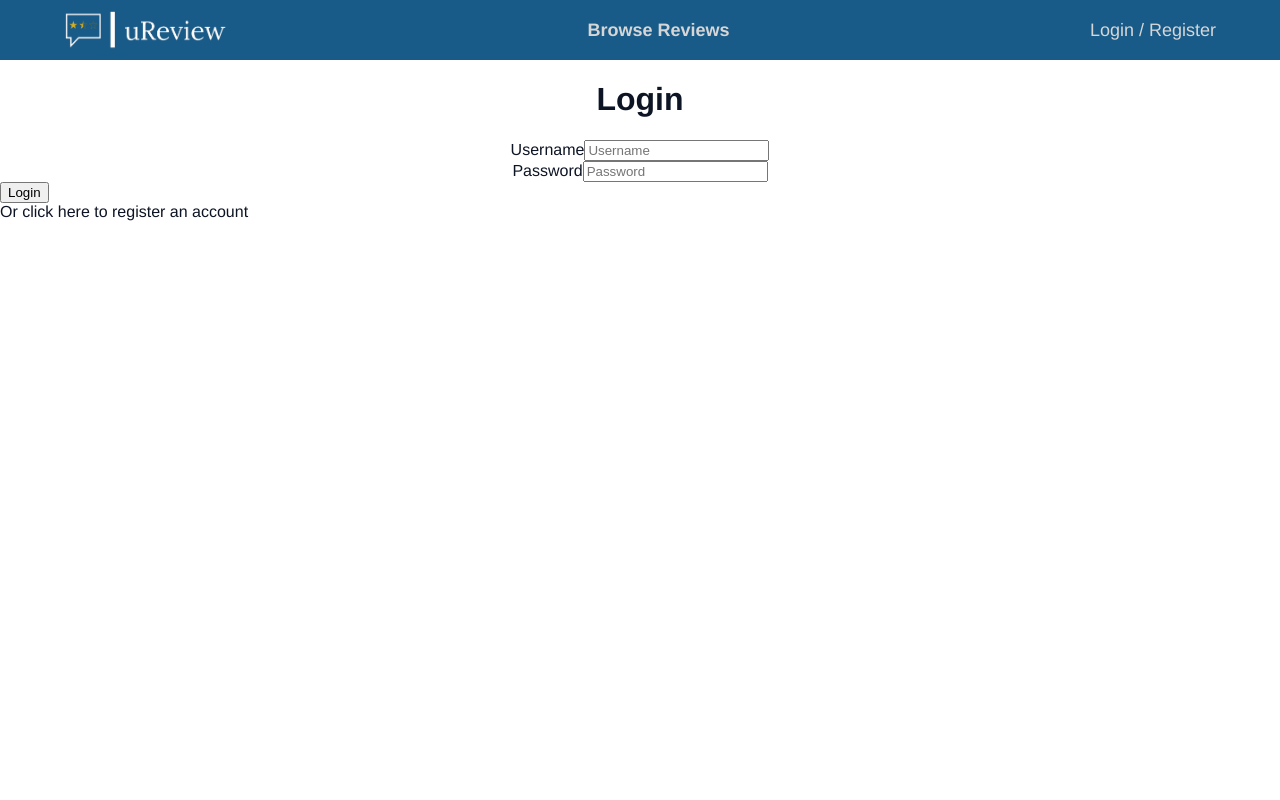
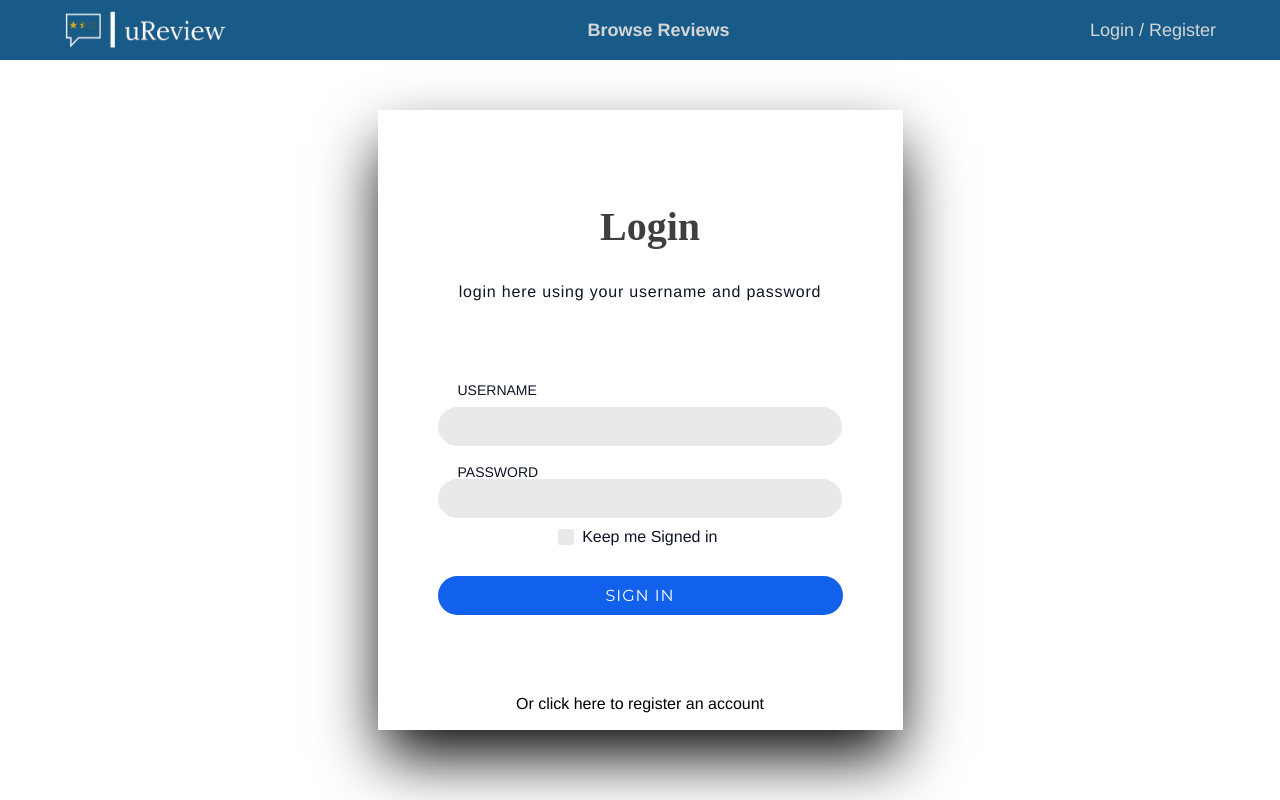
Before and after one commit to tvu254/Se7en_Reviews, a Vue app in the folder website_project/: page /login in a window 1280 px wide. Built offline with nearby package versions, Linux system fonts and the light colour scheme.

Commit message:
Small changes, login fixed w/ css
just updating my files so other peole can work on it. When 0 reviews, "nothing yet" displays correctly. Added artist, songname, and album to the reviews

```diff
--- a/website_project/src/views/Home.vue
+++ b/website_project/src/views/Home.vue
@@ -1,7 +1,9 @@
 <template>
   <div class="home">
     <h1><strong>Welcome to uReview!</strong></h1>
-    <h2> This is the uReview alpha version. Feel free to explore features such as login, browse, and post! We are going to implement future features such as comments, ratings, search, and more. Thank you for visiting! Do not mind these usernames below this message as they will soon be featured reviews.
+    <h2> This is the uReview alpha version. Feel free to explore features such as login, browse, and post! We are going to implement future features such as
+         comments, ratings, search, and more. Thank you for visiting! We will soon be adding artists, songnames, and albums to reviews, as well as the
+         ability to edit and delete reviews
     </h2>
     <br>
     <div class="userList">
--- a/website_project/src/views/Login.vue
+++ b/website_project/src/views/Login.vue
@@ -1,27 +1,28 @@
 <template>
+<form>
+  <div class="con">
+    <link href='https://fonts.googleapis.com/css?family=Montserrat' rel='stylesheet' type='text/css'>
+    <div class="login">
+      <header>
+        <h2>Login</h2>
+        <p>login here using your username and password</p>
+      </header>
       <form @submit.prevent="handleSubmit">
-  <div class="login">
-    <h1><strong>Login</strong></h1>
-
-    <div class="formText">
-      <label>Username</label>
-      <input type="text" class="formBox" v-model="state.username" placeholder="Username"/>
-      <br>
-      <label>Password</label>
-      <input type="password" class="formBox" v-model="state.password" placeholder="Password"/>
+        <input type="text" class="text" v-model="state.username" name="username">
+        <span>username</span>
+        <input type="password" class="text" v-model="state.password" name="password">
+        <span>password</span>
+        <input type="checkbox" id="checkbox-1-1" class="custom-checkbox" />
+        <label for="checkbox-1-1">Keep me Signed in</label>
+        <button class="signin">Sign In</button>
+        <div class="invalid" v-if="state.invalid">Invalid username or password</div>
+        <div class = 'registerLink'>
+          <router-link to="/register">
+            <a href="#">Or click here to register an account</a>   <!-- can use the - Don't have an account? Register - but needs to be underlined or highlighted or something so using this for now -->
+          </router-link>
         </div>
-
-    <div class="invalid" v-if="state.invalid">
-      Invalid username or password
+      </form>
     </div>
-  </div>
-
-  <div class = 'registerLink'>
-   <button class="loginButton">Login</button>
-   <br>
-    <router-link to="/register">
-      Or click here to register an account
-    </router-link>
   </div>
 </form>
 </template>
@@ -48,6 +49,7 @@ export default {
         username: state.username,
         password: state.password
         };
+        console.log(data)
 
         await fetch('http://localhost:5000/login', {
           method: 'POST',
@@ -58,10 +60,10 @@ export default {
         })
         .then((response) => response.json())
         .then(function (data) {
-          console.log(data)
-          if (data == "Invalid entry") {
+          console.log(typeof(data))
+          if (typeof(data) == "string") {
             console.log("invalid username or password");
-            state.invalid = true
+            state.invalid = true    // somehow doesnt actually update the state??? should work otherwise though I think
           }
           else
             console.log(data);
@@ -91,19 +93,183 @@ export default {
 
 <style lang="scss" scoped>
 
+body,
+.signin {
+  background-color: black;
+  font-family: 'Montserrat', sans-serif;
+  color: #fff;
+  font-size: 14px;
+  letter-spacing: 1px;
+}
+
 .login {
-    text-align: center;
+  position: relative;
+  height: 500px;
+  width: 405px;
+  margin: auto;
+  padding: 60px 60px;
+  background: white;
+  //background-image: linear-gradient(-225deg, #E3FDF5 50%, #FFE6FA 50%);
+  background-size: cover;
+  box-shadow: 0px 30px 60px -5px #000;
+}
 
-    .loginButton {
+form {
+  padding-top: 50px;
+}
+
+header {
+  margin: 2% auto 10% auto;
   text-align: center;
 }
 
-    .registerLink {
-      text-align: center;
+h2 {
+    font-family: 'Playfair Display', serif;
+    //padding-left: 12px;
+    font-size: 250%;
+    color: #3e403f;
+    //text-transform: uppercase;
+    //padding-bottom: 5px;
+    //letter-spacing: 2px;
+    //display: inline-block;
+    //font-weight: 100;
 }
+
+p {
+  letter-spacing: 0.05em;
+}
+
+
+span {
+  text-transform: uppercase;
+  font-size: 14px;
+ // opacity: 0.4;
+  display: inline-block;
+  position: relative;
+  top: -65px;
+  transition: all 0.5s ease-in-out;
+}
+
+.text {
+  border: none;
+  width: 89%;
+  padding: 10px 20px;
+  display: block;
+  height: 15px;
+  border-radius: 20px;
+  background: rgba(lightgrey, .5);
+  border: 2px solid rgba(255, 255, 255, 0);
+  overflow: hidden;
+  margin-top: 15px;
+  transition: all 0.5s ease-in-out;
+}
+
+.text:focus {
+  outline: 0;
+  border: 2px solid rgba(grey, .9);
+  border-radius: 20px;
+  background: rgba(lightgrey, .2);
+}
+
+.text:focus + span {
+  opacity: 0.6;
+}
+
+input[type="text"],
+input[type="password"] {
+  font-family: 'Montserrat', sans-serif;
+  color: black;
+}
+
+
+
+input {
+  display: inline-block;
+  padding-top: 20px;
+  font-size: 14px;
+}
+
+h2,
+span,
+.custom-checkbox {
+  margin-left: 20px;
+}
+
+.custom-checkbox {
+  -webkit-appearance: none;
+  background-color: rgba(lightgrey, .5);
+  padding: 8px;
+  border-radius: 2px;
+  display: inline-block;
+  position: relative;
+  top: 6px;
+}
+
+.custom-checkbox:checked {
+  background-color: rgba(17, 97, 237, 1);
+}
+
+.custom-checkbox:checked:after {
+  content: '\2714';
+  font-size: 10px;
+  position: absolute;
+  top: 1px;
+  left: 4px;
+  color: #fff;
+}
+
+.custom-checkbox:focus {
+  outline: none;
+}
+
+label {
+  display: inline-block;
+  padding-top: 10px;
+  padding-left: 5px;
+}
+
+.signin {
+  background-color: #1161ed;
+  color: white;
+  width: 100%;
+  padding: 10px 20px;
+  display: block;
+  height: 39px;
+  border-radius: 20px;
+  margin-top: 30px;
+  transition: all 0.5s ease-in-out;
+  border: none;
+  text-transform: uppercase;
+  font-size: 16px;
+}
+
+.signin:hover {
+  background: #4082f5;
+  box-shadow: 0px 4px 35px -5px #4082f5;
+  cursor: pointer;
+}
+
+.signin:focus {
+  outline: none;
+}
+
 .invalid {
   color: rgb(184, 0, 0)
 }
+
+hr {
+  border: 1px solid rgba(255, 255, 255, 0.1);
+  top: 85px;
+  position: relative;
+}
+
+a {
+  text-align: center;
+  display: block;
+  top: 40px;
+  position: relative;
+  text-decoration: none;
+  color: black;
 }
 
 </style>
--- a/website_project/src/views/Post.vue
+++ b/website_project/src/views/Post.vue
@@ -5,8 +5,10 @@
     </div>
     <div class = "userReviewsWrapper">
         <div class = "reviewName">
-            @{{userNew.Item.UserID}}'s Reviews:
+            {{ userNew.Item.UserID }}'s Reviews:
         </div>
+
+        <div v-if="userNew.Item.reviews == []">
           <ReviewItem
               v-for="review in userNew.Item.reviews"
               :key = "review.id"
@@ -14,6 +16,8 @@
               :review = "review"
               @favorite = "toggleFavorite"
           />
+        </div>
+        <div v-else> Nothing yet :)</div>
     </div>
         <div class = "followButton">
             <button v-on:click="followUser">
--- a/website_project/src/views/Register.vue
+++ b/website_project/src/views/Register.vue
@@ -13,11 +13,11 @@
         <br>
 
       <label>Last Name</label>
-      <input type="password" class="formBox" v-model="state.lastName" placeholder="Last Name"/>
+      <input type="text" class="formBox" v-model="state.lastName" placeholder="Last Name"/>
       <br>
 
       <label>Email (only for password recovery)</label>
-      <input type="password" class="formBox" v-model="state.email" placeholder="Email"/>
+      <input type="text" class="formBox" v-model="state.email" placeholder="Email"/>
       <br>
 
       <label>Password</label>
--- a/website_project/src/views/UserProfile.vue
+++ b/website_project/src/views/UserProfile.vue
@@ -19,7 +19,8 @@
             {{userNew.Item.UserID}}'s Reviews:
         </div>
 
-        <div v-if="userNew.Item.reviews">
+        <div v-if="userNew.Item.reviews == []">
+          {{ userNew.Item.reviews }} yo
           <ReviewItem
               v-for="review in userNew.Item.reviews"
               :key = "review.id"
```
Also changed, not shown: website_project/src/testUserReview.TXT (deleted). Lines whose indentation alone changed are shown as unchanged.
